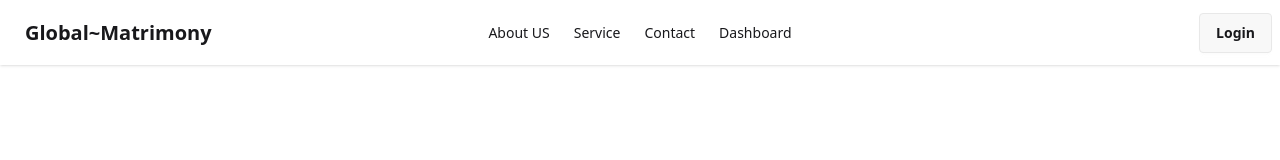
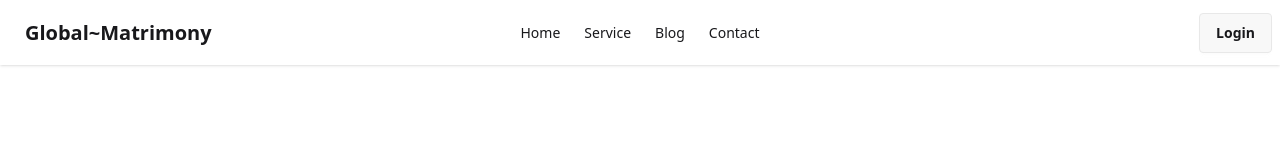
Before and after one commit to MH-liton-360/matrimony, a React (Vite) app: page / in a window 1280 px wide. Shown: the top 160 px of the page. Built offline with nearby package versions, Linux system fonts and the light colour scheme.

Commit message:
navOption change

```diff
--- a/src/shared/Navbar.jsx
+++ b/src/shared/Navbar.jsx
@@ -2,10 +2,11 @@
 const Navbar = () => {
 
     const navOptions = <>
-        <li><a>About US</a></li>
+        <li><a>Home</a></li>
         <li><a>Service</a></li>
+        <li><a>Blog</a></li>
         <li><a>Contact</a></li>
-        <li><a>Dashboard</a></li>
+
     </>
     return (
 
```
